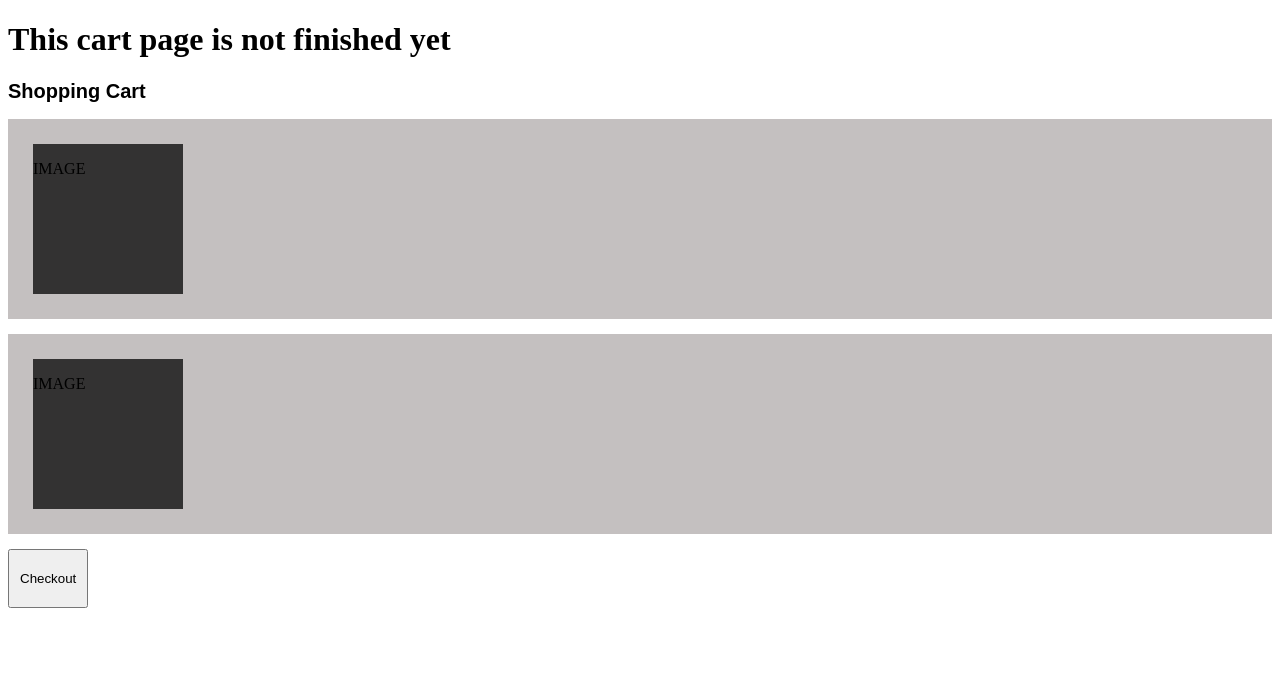
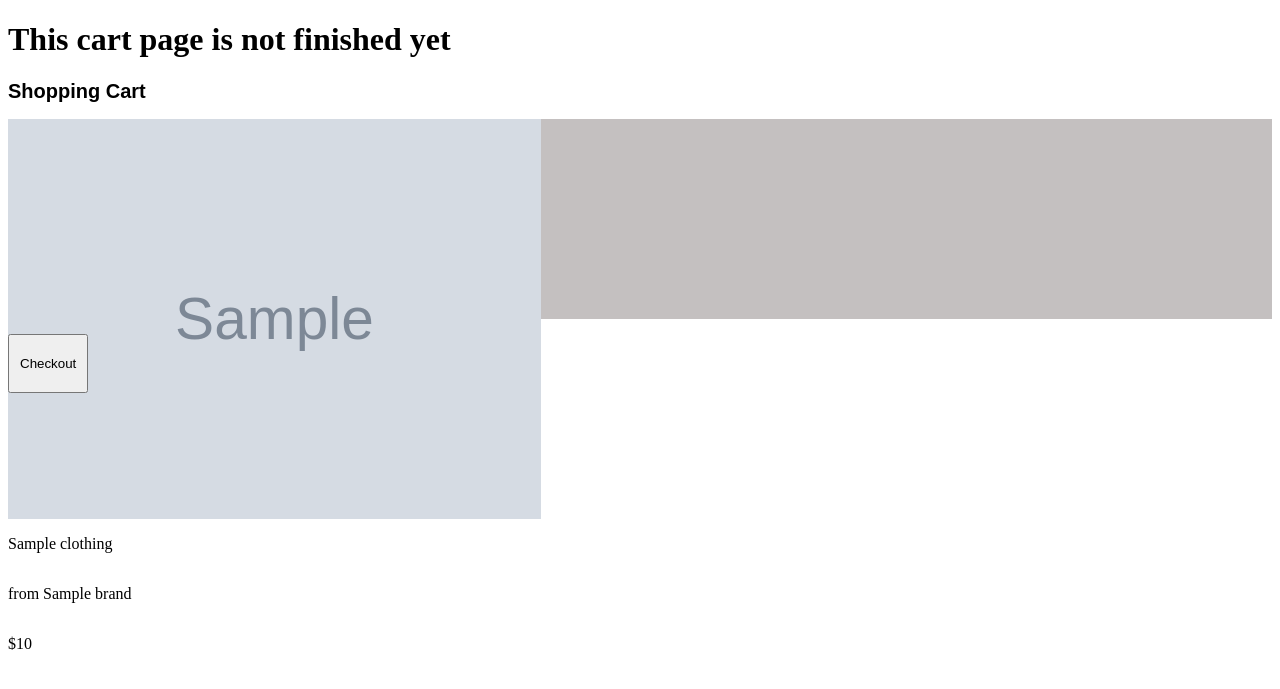
Before and after one commit to software-students-fall2022/web-app-exercise-team-8-1, a Flask app: template templates/cart.html in a window 1280 px wide. Shown: the top 689 px of the page. Run offline with Flask 2, Linux system fonts and the light colour scheme; the template is opened without the code that fills it: most values are stand-ins (such as "Sample title", 1, 10 or a date in 2020); grey boxes marked "Sample" are stand-in pictures.

Commit message:
Making progress to add to cart functionality

```diff
--- a/app.py
+++ b/app.py
@@ -95,11 +95,10 @@ user0 = {
 @app.route("/list.html")
 def shop():
     #print(pymongo.version)
-    #no filter requested, no GET or POST
     clothing = clothes.find()
     return render_template('list.html', clothes=clothing)
 
-@app. route("/signup.html", methods=["POST", "GET"])
+@app.route("/signup.html", methods=["POST", "GET"])
 def signup():
     if request.method == "POST":
         user_email = request.form["email"]
@@ -147,52 +146,52 @@ def login():
     else:
         return render_template("login.html", message="")
 
-@app.route("/list.html", methods=['POST'])
+@app.route("/list.html", methods=['POST', 'GET'])
 def handle_query():
-    if (request.form['sub'] == 'Display'):
-        sortBy = request.form['sortList']
-        if (sortBy == 'default'):
-            sortedClothing =  db.clothes.find()
-        elif (sortBy == 'name'):
-            sortedClothing = db.clothes.find().sort('item-name',1)
-        elif (sortBy == 'price'):
-            sortedClothing = db.clothes.find().sort('price',1)
-        elif (sortBy == 'priceOpp'):
-            sortedClothing = db.clothes.find().sort('price',-1)
-        elif (sortBy == 'brand'):
-            sortedClothing = db.clothes.find().sort('brand',-1)
-        return render_template("list.html", clothes=sortedClothing)
+    if request.method == "POST":
+        if (request.form['sub'] == 'Display'):
+            sortBy = request.form['sortList']
+            if (sortBy == 'default'):
+                sortedClothing =  db.clothes.find()
+            elif (sortBy == 'name'):
+                sortedClothing = db.clothes.find().sort('item-name',1)
+            elif (sortBy == 'price'):
+                sortedClothing = db.clothes.find().sort('price',1)
+            elif (sortBy == 'priceOpp'):
+                sortedClothing = db.clothes.find().sort('price',-1)
+            elif (sortBy == 'brand'):
+                sortedClothing = db.clothes.find().sort('brand',-1)
+            return render_template("list.html", clothes=sortedClothing)
 
-    elif(request.form['sub'] == 'Filter'):
-        filterBy = request.form['filterList']
-        if (filterBy == 'default'):
-            filteredClothing = db.clothes.find()
-        elif (filterBy == 'brand'):
-            filteredClothing = db.clothes.find({'brand': 'Ellesse'})
-        elif (filterBy == 'color'):
-            filteredClothing = db.clothes.find({'color': 'pink'})
-        elif (filterBy == 'size'):
-            filteredClothing = db.clothes.find({'sizes-available': 's'})
-        return render_template("list.html", clothes=filteredClothing)
+        elif(request.form['sub'] == 'Filter'):
+            filterBy = request.form['filterList']
+            if (filterBy == 'brand'):
+                filteredClothing = db.clothes.find({'brand': 'Ellesse'})
+            if (filterBy == 'color'):
+                filteredClothing = db.clothes.find({'color': 'pink'})
+            if (filterBy == 'size'):
+                filteredClothing = db.clothes.find({'sizes-available': 's'})
+            return render_template("list.html", clothes=filteredClothing)
 
-    elif (request.form['sub'] == 'Search'):
-        searchBy = request.form['toSearch'].lower()
-        for doc in db.clothes.find():
-            name = doc.get("item-name").lower()
-            if (name.find(searchBy) != -1):
-                db.clothes.update_one({"_id": doc.get("_id")}, {"$set":{"found":"1"}})
-            else:
-                 db.clothes.update_one({"_id": doc.get("_id")}, {"$set":{"found":"0"}})
-        return render_template("list.html", clothes=db.clothes.find({"found": "1"}))
+        elif (request.form['sub'] == 'Search'):
+            searchBy = request.form['toSearch'].lower()
+            for doc in db.clothes.find():
+                name = doc.get("item-name").lower()
+                if (name.find(searchBy) != -1):
+                    db.clothes.update_one({"_id": doc.get("_id")}, {"$set":{"found":"1"}})
+                else:
+                    db.clothes.update_one({"_id": doc.get("_id")}, {"$set":{"found":"0"}})
+            return render_template("list.html", clothes=db.clothes.find({"found": "1"}))
+    else:
+        item = request.form["cart"]
+        return redirect(url_for("cart.html"))
 
-@app.route("/cart.html")
-def handle_cart():
-    return render_template("cart.html")
 
-@app.route("/item.html")
+
+@app.route("/cart.html", methods = ['GET'])
 def handle_item():
-    return render_template("item.html")
-
+    id = request.args.get('item')
+    return id
 
 
 @app.route("/edit.html", methods=['GET','POST'])
@@ -212,6 +211,7 @@ def delete():
 
 @app.route("/logout")
 def logout():
+    cart.delete_many({})
     return redirect(url_for('login'))
 
 
--- a/templates/cart.html
+++ b/templates/cart.html
@@ -19,21 +19,16 @@
             Shopping Cart
         </h2>
         <div>
-            <div class = "product">
-                <div class = "image">
-                    <p class = "placeHolder">
-                        IMAGE
-                    </p>
+            {%for clothing in clothes%}
+            <div>
+                <div class="product">
+                    <img src="{{clothing['image']}}" height=400px>
+                    <p> {{clothing['item-name']}} </p>
+                    <p> from {{clothing['brand']}}</p>
+                    <p> ${{clothing['price']}}</p>
                 </div>
             </div>
-            <div class = "product">
-                <div class = "image">
-                    <p class = "placeHolder">
-                        IMAGE
-                    </p>
-                </div>
-            </div>
-        </div>
+            {% endfor %}
 
         <a href="confirmation.html"><button class = "checkout">
             Checkout
```
Also changed, not shown: templates/list.html (+4 -3 lines).
